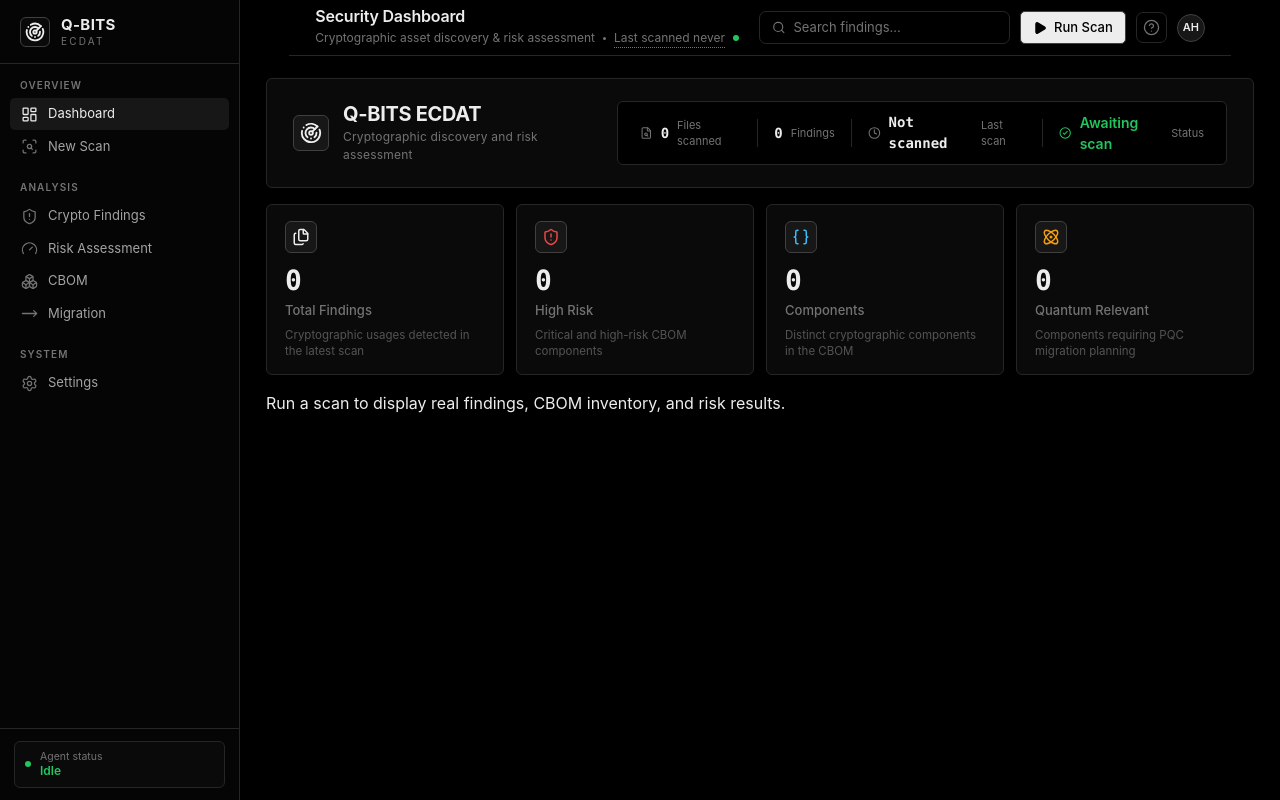
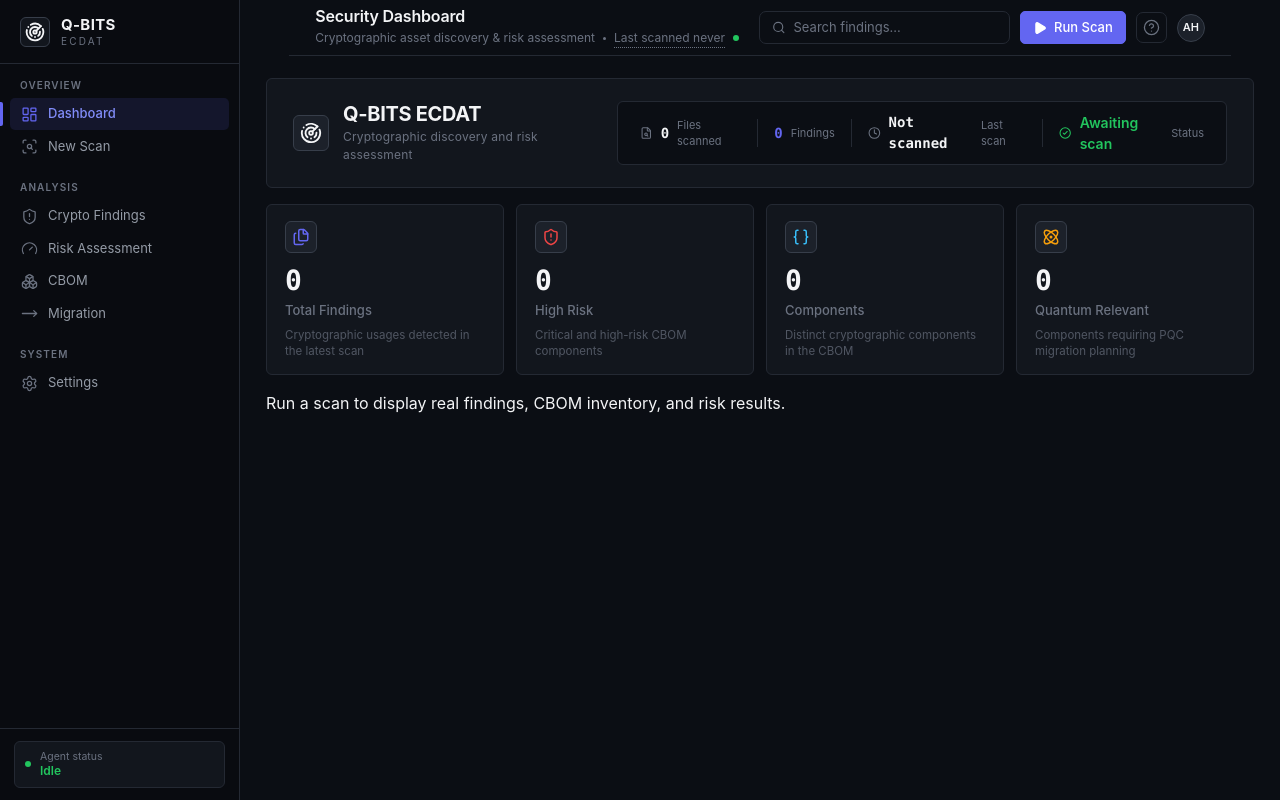
Before and after one commit to kashyaplol/Q-BITS-ECDAT, a React (Vite) app in the folder frontend/: page / in a window 1280 px wide. Built offline with nearby package versions, Linux system fonts and the light colour scheme; no server answers.

Commit message:
style: refresh theme and update design tokens
- Update color palette to a professional indigo-based dark theme
- Refine border, surface, and text colors for better contrast
- Enhance UI feedback with consistent transition states
- Introduce a 'critical' severity level and adjust badge styling

```diff
--- a/frontend/src/components/Header/Header.css
+++ b/frontend/src/components/Header/Header.css
@@ -102,19 +102,20 @@
   align-items: center;
   gap: 7px;
   padding: 6px 12px;
-  border: 1px solid var(--border-strong);
+  border: 1px solid var(--accent);
   border-radius: 5px;
-  background: var(--text-h);
-  color: var(--bg);
+  background: var(--accent);
+  color: #fff;
   font-size: 13px;
   font-weight: 500;
   cursor: pointer;
-  transition: background 0.15s;
+  transition: background 0.15s, border-color 0.15s;
   white-space: nowrap;
 }
 
 .header__scan-btn:hover {
-  background: var(--text);
+  background: var(--accent-hover);
+  border-color: var(--accent-hover);
 }
 
 .header__icon-btn {
--- a/frontend/src/components/PriorityActions/PriorityActions.css
+++ b/frontend/src/components/PriorityActions/PriorityActions.css
@@ -73,8 +73,11 @@
   box-shadow: inset 3px 0 0 var(--tone-color, var(--accent));
 }
 
+.priority-actions__row--critical {
+  --tone-color: var(--red);
+}
 .priority-actions__row--high {
-  --tone-color: var(--red);
+  --tone-color: var(--orange);
 }
 
 .priority-actions__row--medium {
@@ -110,8 +113,11 @@
   display: inline-block;
 }
 
+.priority-actions__dot--critical {
+  background: var(--red);
+}
 .priority-actions__dot--high {
-  background: var(--red);
+  background: var(--orange);
 }
 
 .priority-actions__dot--medium {
@@ -207,10 +213,15 @@
   border: 1px solid transparent;
 }
 
-.risk-badge--high {
+.risk-badge--critical {
   color: var(--red);
   background: var(--red-soft);
-  border-color: rgba(239, 68, 68, 0.2);
+  border-color: rgba(239, 68, 68, 0.3);
+}
+.risk-badge--high {
+  color: var(--orange);
+  background: var(--orange-soft);
+  border-color: rgba(249, 115, 22, 0.2);
 }
 
 .risk-badge--medium {
--- a/frontend/src/components/PriorityActions/PriorityActions.jsx
+++ b/frontend/src/components/PriorityActions/PriorityActions.jsx
@@ -1,7 +1,7 @@
 import "./PriorityActions.css"
 import { Eye, ShieldAlert } from "lucide-react"
 const RISK_META = {
-  critical: { label: "Critical", class: "risk-badge--high" },
+  critical: { label: "Critical", class: "risk-badge--critical" },
   high: { label: "High", class: "risk-badge--high" },
   medium: { label: "Medium", class: "risk-badge--medium" },
   low: { label: "Low", class: "risk-badge--low" },
--- a/frontend/src/components/SeverityBadge/SeverityBadge.css
+++ b/frontend/src/components/SeverityBadge/SeverityBadge.css
@@ -10,10 +10,16 @@
   border: 1px solid transparent;
 }
 
-.severity-badge--high {
+.severity-badge--critical {
   color: var(--red);
   background: var(--red-soft);
-  border-color: rgba(239, 68, 68, 0.2);
+  border-color: rgba(239, 68, 68, 0.3);
+}
+
+.severity-badge--high {
+  color: var(--orange);
+  background: var(--orange-soft);
+  border-color: rgba(249, 115, 22, 0.2);
 }
 
 .severity-badge--medium {
--- a/frontend/src/components/Sidebar/Sidebar.css
+++ b/frontend/src/components/Sidebar/Sidebar.css
@@ -91,17 +91,30 @@
   font-size: 13px;
   text-align: left;
   cursor: pointer;
-  transition: background 0.1s, color 0.1s;
+  transition: background 0.15s, color 0.15s;
+  position: relative;
 }
 
 .sidebar__item:hover {
-  background: var(--bg-surface-hover);
+  background: var(--bg-surface);
   color: var(--text-h);
 }
 
 .sidebar__item.is-active {
-  background: var(--bg-surface-hover);
-  color: var(--text-h);
+  background: var(--accent-soft);
+  color: var(--accent-hover);
+  font-weight: 500;
+}
+
+.sidebar__item.is-active::before {
+  content: "";
+  position: absolute;
+  left: -10px;
+  top: 4px;
+  bottom: 4px;
+  width: 3px;
+  background: var(--accent);
+  border-radius: 0 2px 2px 0;
 }
 
 .sidebar__item-icon {
--- a/frontend/src/components/StatCard/StatCard.css
+++ b/frontend/src/components/StatCard/StatCard.css
@@ -5,6 +5,7 @@
   border-radius: 6px;
   padding: 16px 18px 14px;
   overflow: hidden;
+  transition: border-color 0.15s, background 0.15s;
 }
 
 .stat-card__glow {
@@ -13,6 +14,7 @@
 
 .stat-card:hover {
   border-color: var(--border-strong);
+  background: var(--bg-surface-hover);
 }
 
 .stat-card:hover .stat-card__icon {
--- a/frontend/src/index.css
+++ b/frontend/src/index.css
@@ -5,38 +5,40 @@
   font-synthesis: none;
   text-rendering: optimizeLegibility;
 
-  /* Core surfaces - Restrained dark theme (Vercel/Linear style) */
-  --bg: #000000;
-  --bg-sidebar: #050505;
-  --bg-elevated: #0a0a0a;
-  --bg-surface: #0a0a0a;
-  --bg-surface-hover: #171717;
-  --bg-input: #000000;
+  /* Core surfaces - Layered dark blue/charcoal palette */
+  --bg: #0B0E14;
+  --bg-sidebar: #090B10;
+  --bg-elevated: #161A22;
+  --bg-surface: #12161D;
+  --bg-surface-hover: #1C212A;
+  --bg-input: #0B0E14;
 
   /* Borders */
-  --border: #262626;
-  --border-strong: #404040;
+  --border: #242933;
+  --border-strong: #373E4A;
 
   /* Text */
-  --text: #a3a3a3;
-  --text-h: #ededed;
-  --text-muted: #737373;
+  --text: #949BA6;
+  --text-h: #F3F4F6;
+  --text-muted: #6B7280;
 
-  /* Brand / accent - Neutral */
-  --accent: #ededed;
-  --accent-soft: rgba(255, 255, 255, 0.08);
-  --accent-border: #404040;
-  --accent-hover: #ffffff;
+  /* Brand / accent - Sophisticated Indigo */
+  --accent: #6366F1;
+  --accent-soft: rgba(99, 102, 241, 0.12);
+  --accent-border: rgba(99, 102, 241, 0.3);
+  --accent-hover: #818CF8;
 
-  /* Semantic - For meaningful status only */
-  --cyan: #38bdf8;
-  --cyan-soft: rgba(56, 189, 248, 0.1);
-  --green: #22c55e;
-  --green-soft: rgba(34, 197, 94, 0.1);
-  --amber: #f59e0b;
-  --amber-soft: rgba(245, 158, 11, 0.1);
-  --red: #ef4444;
-  --red-soft: rgba(239, 68, 68, 0.1);
+  /* Semantic - Muted and professional */
+  --cyan: #38BDF8;
+  --cyan-soft: rgba(56, 189, 248, 0.12);
+  --green: #22C55E;
+  --green-soft: rgba(34, 197, 94, 0.12);
+  --amber: #F59E0B;
+  --amber-soft: rgba(245, 158, 11, 0.12);
+  --orange: #F97316;
+  --orange-soft: rgba(249, 115, 22, 0.12);
+  --red: #EF4444;
+  --red-soft: rgba(239, 68, 68, 0.12);
 
   /* Layout */
   --sidebar-w: 240px;
--- a/frontend/src/pages/Analysis/AnalysisPages.css
+++ b/frontend/src/pages/Analysis/AnalysisPages.css
@@ -53,9 +53,10 @@
   border: 1px solid var(--border);
   border-radius: 5px;
   background: var(--bg-input);
-  color: var(--text);
-  font-size: 12px;
-  padding: 7px 9px;
+  color: var(--text-h);
+  font-size: 13px;
+  padding: 8px 10px;
+  transition: border-color 0.15s, box-shadow 0.15s;
 }
 
 .analysis-page__filter {
@@ -66,7 +67,8 @@
 
 .analysis-page__filter:focus,
 .analysis-page__select:focus {
-  border-color: var(--accent-border);
+  border-color: var(--accent);
+  box-shadow: 0 0 0 2px var(--accent-soft);
   outline: none;
 }
 
@@ -97,6 +99,10 @@
   border-bottom: 1px solid var(--border);
   color: var(--text);
   vertical-align: middle;
+}
+
+.analysis-page__table tbody tr {
+  transition: background 0.15s;
 }
 
 .analysis-page__table tbody tr:last-child td {
@@ -132,31 +138,101 @@
 }
 
 .analysis-page__button {
-  border: 1px solid var(--accent-border);
-  border-radius: 6px;
-  background: transparent;
-  color: var(--accent);
+  border: 1px solid var(--border-strong);
+  border-radius: 5px;
+  background: var(--bg-surface-hover);
+  color: var(--text-h);
   cursor: pointer;
   font-size: 11.5px;
-  font-weight: 600;
-  padding: 5px 9px;
+  font-weight: 500;
+  padding: 5px 10px;
   white-space: nowrap;
+  transition: background 0.15s, border-color 0.15s;
 }
 
 .analysis-page__button:hover {
-  background: var(--accent-soft);
+  background: var(--bg-elevated);
+  border-color: var(--text-muted);
+}
+
+.analysis-page__button--primary {
+  border: 1px solid var(--accent);
+  border-radius: 6px;
+  background: var(--accent);
+  color: #fff;
+  cursor: pointer;
+  font-size: 13px;
+  font-weight: 500;
+  padding: 8px 16px;
+  white-space: nowrap;
+  transition: background 0.15s, border-color 0.15s;
+}
+
+.analysis-page__button--primary:hover:not(:disabled) {
+  background: var(--accent-hover);
+  border-color: var(--accent-hover);
+}
+
+.analysis-page__button--primary:disabled {
+  background: var(--bg-surface-hover);
+  border-color: var(--border-strong);
+  color: var(--text-muted);
+  cursor: not-allowed;
 }
 
 .analysis-page__empty {
   color: var(--text-muted);
-  padding: 28px 16px;
+  padding: 64px 16px;
   text-align: center;
+  display: flex;
+  flex-direction: column;
+  align-items: center;
+  gap: 8px;
+}
+
+.analysis-page__empty-icon {
+  color: var(--border-strong);
+  margin-bottom: 4px;
+}
+
+.analysis-page__empty-title {
+  margin: 0;
+  color: var(--text-h);
+  font-size: 15px;
+  font-weight: 500;
+}
+
+.analysis-page__empty-message {
+  margin: 0;
+  font-size: 13px;
+  max-width: 320px;
+}
+
+.analysis-page__error {
+  color: var(--red);
+  background: var(--red-soft);
+  border: 1px solid rgba(239, 68, 68, 0.2);
+  border-radius: 6px;
+  padding: 10px 14px;
+  margin-top: 16px;
+  font-size: 12.5px;
 }
 
 .analysis-page__detail {
   padding: 16px;
   border-top: 1px solid var(--border);
   background: var(--bg-elevated);
+}
+
+.analysis-page__detail:first-child {
+  border-top: none;
+}
+
+.analysis-page__scan-form {
+  display: flex;
+  align-items: center;
+  gap: 12px;
+  margin-top: 16px;
 }
 
 .analysis-page__detail-title {
--- a/frontend/src/pages/Analysis/AnalysisPages.jsx
+++ b/frontend/src/pages/Analysis/AnalysisPages.jsx
@@ -22,7 +22,11 @@ function Empty({ message = "Run a scan to view real analysis data." }) {
   return (
     <main className="analysis-page">
       <section className="analysis-page__panel">
-        <div className="analysis-page__empty">{message}</div>
+        <div className="analysis-page__empty">
+          <ScanSearch size={32} strokeWidth={1.5} className="analysis-page__empty-icon" />
+          <h3 className="analysis-page__empty-title">No data available</h3>
+          <p className="analysis-page__empty-message">{message}</p>
+        </div>
       </section>
     </main>
   )
@@ -532,6 +536,7 @@ export function ScanPage({
             host.
           </p>
 
+          <div className="analysis-page__scan-form">
             <input
               className="analysis-page__filter"
               value={path}
@@ -541,18 +546,18 @@ export function ScanPage({
               placeholder="data/sample/demo-target"
               disabled={scanning}
             />
-
             <button
-            className="analysis-page__button"
+              className="analysis-page__button--primary"
               type="button"
               onClick={() => onScan(path)}
               disabled={scanning || !path.trim()}
             >
               {scanning ? "Scanning…" : "Run scan"}
             </button>
+          </div>
 
           {error && (
-            <p className="analysis-page__empty">
+            <p className="analysis-page__error">
               {error}
             </p>
           )}
--- a/frontend/src/pages/Dashboard/Dashboard.jsx
+++ b/frontend/src/pages/Dashboard/Dashboard.jsx
@@ -13,10 +13,10 @@ import {
 } from "../../utils/risk"
 
 const RISK_COLORS = {
-  CRITICAL: "#ef4444",
-  HIGH: "#f97316",
-  MEDIUM: "#f59e0b",
-  LOW: "#22c55e",
+  CRITICAL: "var(--red)",
+  HIGH: "var(--orange)",
+  MEDIUM: "var(--amber)",
+  LOW: "var(--green)",
 }
 
 function Dashboard({ analysis, searchQuery = "", onSearchChange }) {
```
Lines whose indentation alone changed are shown as unchanged.
